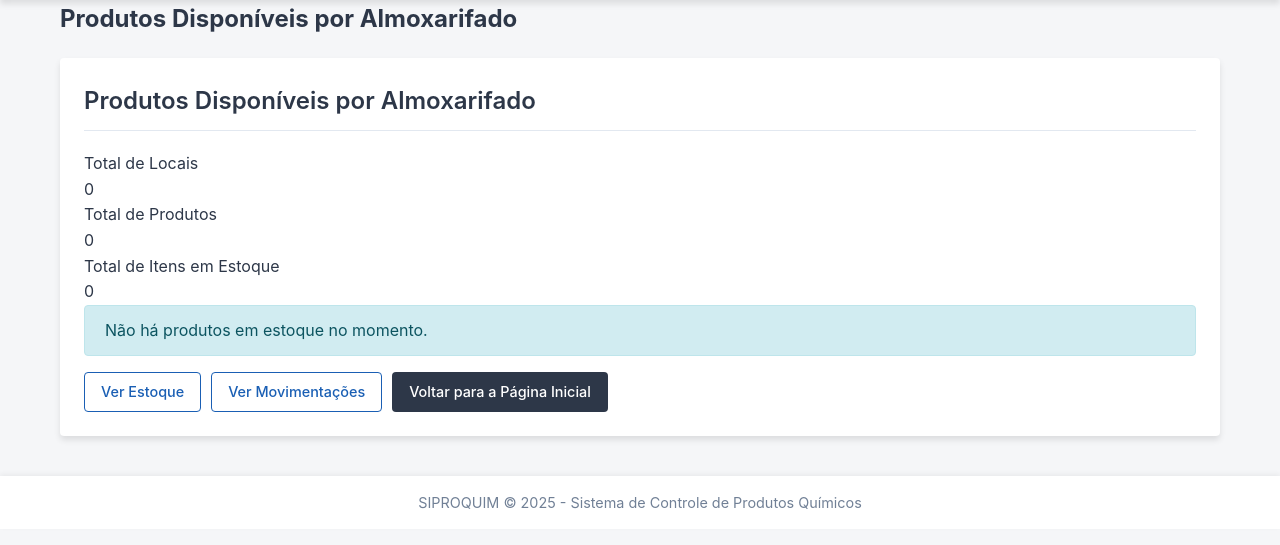
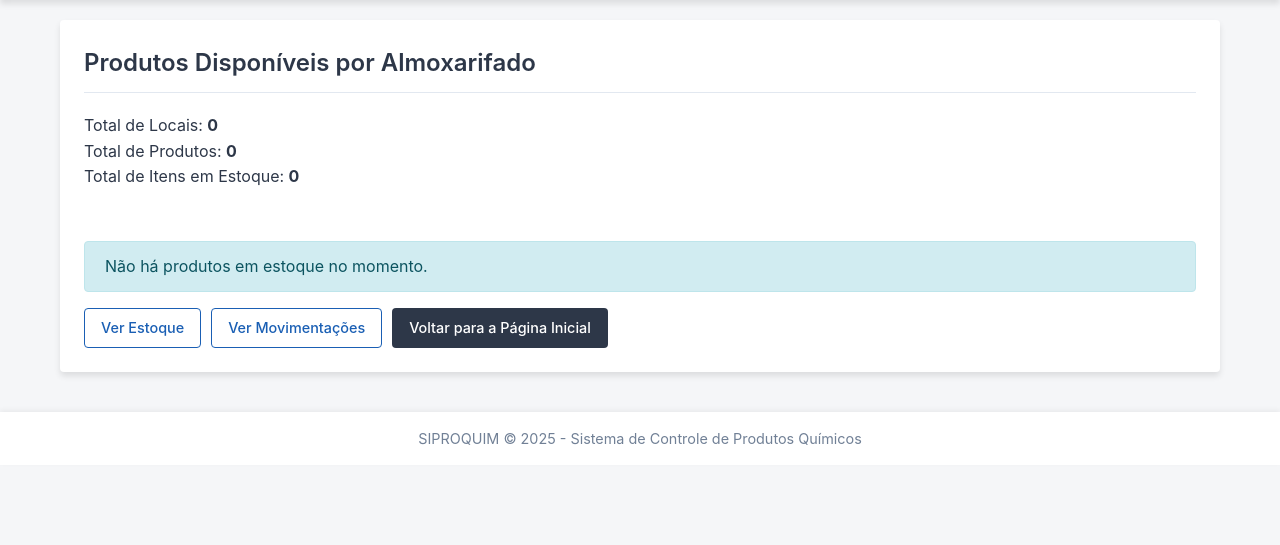
Before and after one commit to gmedeirosnet/SIPROQUIM, a PHP site: page /relatorios/produtos_por_local.php in a window 1280 px wide. Shown: the part 74-619 px from the top of the page. Run offline with PHP 8.4, Linux system fonts and the light colour scheme; data that the repository does not hold is empty; some libraries are stand-ins or nearby versions.

Commit message:
Remove page title assignments and adjust spacing in various cadastro and relatorio files

```diff
--- a/src/cadastros/list_fabricantes.php
+++ b/src/cadastros/list_fabricantes.php
@@ -80,8 +80,8 @@ include_once __DIR__ . '/../includes/header.php';
         <br></br>
         <form class="search-form" method="get">
             <div class="input-group">
+            <input type="text" name="search" class="form-control" placeholder="Buscar por nome, CNPJ ou email" value="<?= htmlspecialchars($search) ?>">
             <button type="submit" class="btn btn-primary">Buscar Fabricante</button></br>
-            <input type="text" name="search" class="form-control" placeholder="Buscar por nome, CNPJ ou email" value="<?= htmlspecialchars($search) ?>">
             </div>
         </form>
     </div>
--- a/src/cadastros/list_grupos.php
+++ b/src/cadastros/list_grupos.php
@@ -3,7 +3,7 @@
 require_once __DIR__ . '/../config/db.php';
 
 // Set page title
-$pageTitle = 'Lista de Grupos de Produtos';
+// $pageTitle = 'Lista de Grupos de Produtos';
 
 // Pagination setup
 $per_page = 10;
@@ -85,6 +85,7 @@ include_once __DIR__ . '/../includes/header.php';
             <a href="grupo.php" class="btn btn-primary">Cadastrar Novo Grupo</a>
         </div>
 
+        <br>
         <form class="search-form" method="get">
             <div class="form-row">
                 <div class="form-col">
@@ -97,6 +98,7 @@ include_once __DIR__ . '/../includes/header.php';
         </form>
     </div>
 
+    <br>
     <?php if (count($grupos) > 0): ?>
         <div class="table-container">
             <table class="table">
--- a/src/cadastros/list_grupos_pessoas.php
+++ b/src/cadastros/list_grupos_pessoas.php
@@ -3,7 +3,7 @@
 require_once __DIR__ . '/../config/db.php';
 
 // Set page title for the header
-$pageTitle = 'Lista de Grupos de Pessoas';
+// $pageTitle = 'Lista de Grupos de Pessoas';
 
 // Pagination setup
 $per_page = 10;
@@ -83,6 +83,7 @@ include_once __DIR__ . '/../includes/header.php';
     <div class="header-actions">
         <a href="grupo_pessoa.php" class="btn btn-primary">Cadastrar Novo Grupo</a>
 
+        <br></br>
         <form class="search-form" method="get">
             <div class="input-group">
                 <input type="text" name="search" class="form-control" placeholder="Buscar por nome ou descrição" value="<?= htmlspecialchars($search) ?>">
@@ -91,6 +92,7 @@ include_once __DIR__ . '/../includes/header.php';
         </form>
     </div>
 
+    <br>
     <?php if (count($grupos) > 0): ?>
         <div class="table-responsive">
             <table class="table">
@@ -128,6 +130,7 @@ include_once __DIR__ . '/../includes/header.php';
             </table>
         </div>
 
+        <br>
         <?php if ($total_pages > 1): ?>
             <ul class="pagination">
                 <?php if ($page > 1): ?>
--- a/src/cadastros/list_pessoas.php
+++ b/src/cadastros/list_pessoas.php
@@ -3,7 +3,7 @@
 require_once __DIR__ . '/../config/db.php';
 
 // Set page title for the header
-$pageTitle = 'Lista de Pessoas';
+// $pageTitle = 'Lista de Pessoas';
 
 // Pagination setup
 $per_page = 10;
@@ -83,6 +83,7 @@ include_once __DIR__ . '/../includes/header.php';
             <a href="pessoa.php" class="btn btn-primary">Cadastrar Nova Pessoa</a>
         </div>
 
+        <br>
         <form class="search-form" method="get">
             <div class="form-row">
                 <div class="form-col">
@@ -101,6 +102,7 @@ include_once __DIR__ . '/../includes/header.php';
         </form>
     </div>
 
+    <br>
     <?php if (count($pessoas) > 0): ?>
         <div class="table-container">
             <table class="table">
--- a/src/relatorios/movimentacao_produtos.php
+++ b/src/relatorios/movimentacao_produtos.php
@@ -3,7 +3,7 @@
 require_once __DIR__ . '/../config/db.php';
 
 // Set page title for the header
-$pageTitle = 'Movimentação de Produtos';
+// $pageTitle = 'Movimentação de Produtos';
 
 // Initialize variables
 $selected_product = null;
@@ -96,6 +96,7 @@ include_once __DIR__ . '/../includes/header.php';
                 </div>
             </form>
 
+            <br>
             <?php if (!empty($produtos) && empty($selected_product)): ?>
                 <div class="table-responsive mt-3">
                     <table class="table table-hover">
--- a/src/relatorios/produtos_por_local.php
+++ b/src/relatorios/produtos_por_local.php
@@ -3,7 +3,7 @@
 require_once __DIR__ . '/../config/db.php';
 
 // Set page title for the header
-$pageTitle = 'Produtos Disponíveis por Almoxarifado';
+// $pageTitle = 'Produtos Disponíveis por Almoxarifado';
 
 // Get inventory by location
 $stmt = $pdo->query("
@@ -59,19 +59,17 @@ include_once __DIR__ . '/../includes/header.php';
 
     <div class="dashboard-cards">
         <div class="dashboard-card">
-            <div>Total de Locais</div>
-            <div class="dashboard-number"><?= $total_lugares ?></div>
+            <div>Total de Locais: <strong><?= $total_lugares ?></div></strong>
         </div>
         <div class="dashboard-card">
-            <div>Total de Produtos</div>
-            <div class="dashboard-number"><?= $total_produtos ?></div>
+            <div>Total de Produtos: <strong><?= $total_produtos ?></div></strong>
         </div>
         <div class="dashboard-card">
-            <div>Total de Itens em Estoque</div>
-            <div class="dashboard-number"><?= $total_itens ?></div>
+            <div>Total de Itens em Estoque: <strong><?= $total_itens ?></div></strong>
         </div>
     </div>
 
+    <br></br>
     <?php if (!empty($produtos_por_lugar)): ?>
         <div class="accordion mt-4">
             <?php foreach ($produtos_por_lugar as $lugar): ?>
```
